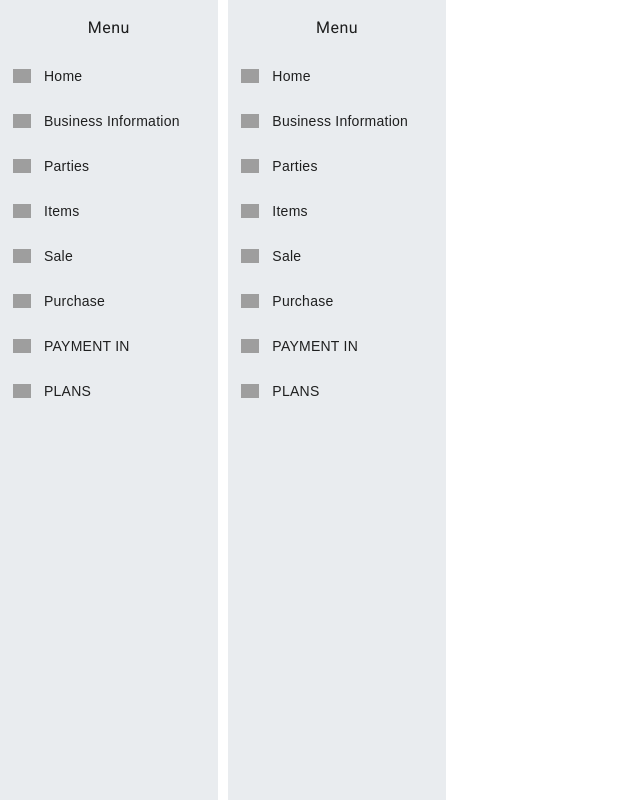
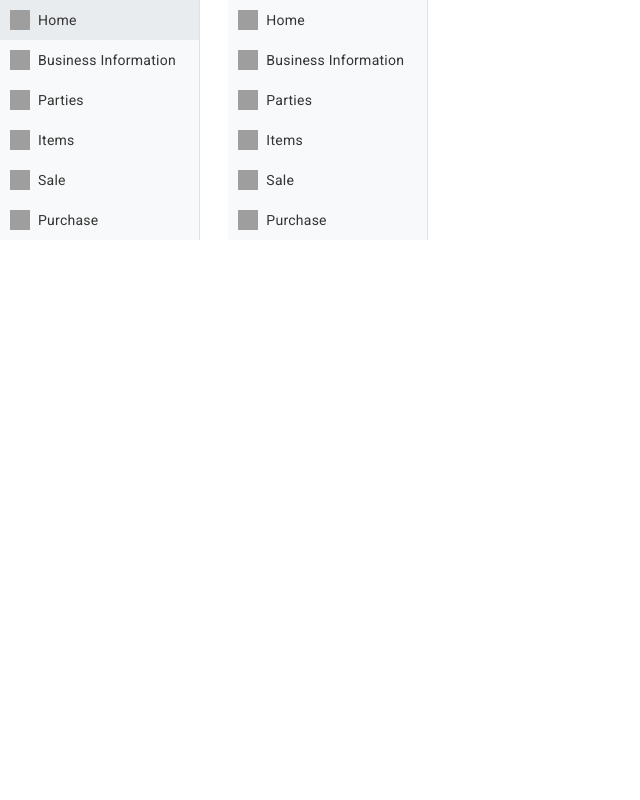
Before and after one commit to jayseth34/AutoMobile-Atk, an Angular app: page /sidebar in a window 1280 px wide. Shown: the whole page, without its empty margins (0-640 px from the left). Built offline with nearby package versions, Linux system fonts and the light colour scheme; grey boxes are pictures that could not be loaded.

Commit message:
Sidebar Enhanced

```diff
--- a/src/app/app.component.html
+++ b/src/app/app.component.html
@@ -3,7 +3,7 @@
 </div> -->
 
 <div class="container root-container">
-  <app-sidebar class="col-2 p-0"></app-sidebar>
+  <app-sidebar *ngIf="!dataService.isLogin" class="col-2 p-0"></app-sidebar>
   <div class="col-10">
     <router-outlet></router-outlet>
   </div>
--- a/src/app/app.component.ts
+++ b/src/app/app.component.ts
@@ -1,5 +1,6 @@
 import { Component } from '@angular/core';
 import { Router } from '@angular/router';
+import { DataService } from './services/data.service';
 
 @Component({
   selector: 'app-root',
@@ -10,7 +11,7 @@ export class AppComponent {
   title = 'automobile';
   currentRouteEndPoint = "";
 
-  constructor(private router: Router) {
+  constructor(private router: Router, public dataService: DataService) {
     this.currentRouteEndPoint = router.url.split('/')[1];
     console.log(`Current Route: ${this.currentRouteEndPoint}`);
   }
--- a/src/app/components/login/login.component.ts
+++ b/src/app/components/login/login.component.ts
@@ -4,6 +4,7 @@ import { FormControl, FormGroup } from '@angular/forms';
 import { ActivatedRoute, Router } from '@angular/router';
 import { LoginRequest } from 'src/app/models';
 import { ApiService } from 'src/app/services/api.service';
+import { DataService } from 'src/app/services/data.service';
 
 @Component({
   selector: 'app-login',
@@ -15,7 +16,7 @@ export class LoginComponent implements OnInit {
   showOtpInput:boolean = true;
   details:any;
 
-  constructor(private api: ApiService, private router: Router) { };
+  constructor(private api: ApiService, private router: Router, public dataService: DataService) { };
 
   ngOnInit(): void {
     localStorage.clear();
@@ -24,6 +25,7 @@ export class LoginComponent implements OnInit {
       password: new FormControl(""),
       otp: new FormControl(""),
     });
+    this.dataService.isLogin = true;
   }
 
   handleLoginFormSubmit() {
@@ -31,6 +33,7 @@ export class LoginComponent implements OnInit {
       const formValue = this.loginForm.getRawValue() as LoginRequest;
       this.api.AuthenticateUser(formValue).subscribe((res) => {
         if (res.status.toLowerCase().trim() === "success") {
+          this.dataService.isLogin = false;
           const AuthToken = {
             "token": res.accessToken,
             "expiryDate": res.expiryDate
@@ -69,6 +72,7 @@ export class LoginComponent implements OnInit {
       }
       this.api.VerifyOtp(body).subscribe((res:any) => {
         if (res.status.toLowerCase().trim() === "success") {
+          this.dataService.isLogin = false;
           const AuthToken = {
             "token": res.accessToken,
             "expiryDate": res.expiryDate
--- a/src/app/components/sidebar/sidebar.component.css
+++ b/src/app/components/sidebar/sidebar.component.css
@@ -1,58 +1,67 @@
 .sidebar {
-  width: 17vw;
-  height: 100%;
-  /* background-color: #333; */
-  position: fixed;
-  /*top: 0;
-  left: 0; Fixed on the left side */
-}
-
-.sidebar-content {
-  padding: 5px;
-  /* color: #fff; */
-}
+  width: 200px;
+  background-color: #f8f9fa;
+  border-right: 1px solid #dee2e6;
 
   .menu {
-  list-style: none;
+    list-style-type: none;
     padding: 0;
-}
+    margin: 0;
 
-.menu li {
-  display: flex; /* Use flexbox to align items */
-  align-items: center; /* Center vertically */
-  margin-bottom: 5px;
-  margin-left: 5px;
-  padding-left: 5px;
+    .tabs {
+      position: relative;
+
+      &.has-sub-menu > a {
         cursor: pointer;
       }
 
       .icon {
-  width: 24px; /* Set the width of the image */
-  height: auto; /* Maintain aspect ratio */
+        width: 20px;
+        height: 20px;
         margin-right: 10px;
-  padding: 3px;
       }
 
-.tabs a {
-  color: var(--font-color);
+      a {
+        display: flex;
+        align-items: center;
+        padding: 10px;
         text-decoration: none;
-  display: block; /* Ensure full text is clickable */
-  font-family: Arial, Helvetica, sans-serif;
+        color: #333;
+
+        &:hover {
+          background-color: #e9ecef;
+        }
       }
 
-.tabs {
-  height: 40px;
+      .sub-menu {
+        list-style-type: none;
+        padding: 0;
+        margin: 0;
+        padding-left: 20px; /* Indentation for sub-tabs */
+        background-color: #fff;
+
+        .sub-tabs {
+          a {
+            display: block;
+            padding: 10px;
+            text-decoration: none;
+            color: #333;
+
+            &:hover {
+              background-color: #e9ecef;
+            }
+          }
+        }
+      }
+    }
+  }
 }
 
-.tabs:hover {
-  background: var(--hover-color);
-  color: white;
+.sidebar .menu .tabs .tab-content {
+  display: flex;
+  align-items: center;
 }
 
-.menu li:hover {
-  color: white;
+.sidebar .menu .tabs .icon {
+  margin-right: 8px; /* Adjust as needed */
 }
-
-.tabs:hover a {
-  color: white;
-}
--- a/src/app/components/sidebar/sidebar.component.html
+++ b/src/app/components/sidebar/sidebar.component.html
@@ -1,73 +1,17 @@
-<!-- Creates a layout with a left-positioned sidenav and explicit content. -->
-<mat-sidenav-container class="sidebar bg-body-secondary">
-  <mat-sidenav-content>
-    <h4 class="text-center mt-3">Menu</h4>
-    <ul class="menu">
-      <li class="tabs">
-        <img
-          src="https://w7.pngwing.com/pngs/848/762/png-transparent-computer-icons-home-house-home-angle-building-rectangle-thumbnail.png"
-          alt="Home Icon"
-          class="icon"
-        />
-        <a href="#">Home</a>
-      </li>
-      <li class="tabs" (click)="openBusinessInfoModal()">
-        <img
-          src="https://w7.pngwing.com/pngs/848/762/png-transparent-computer-icons-home-house-home-angle-building-rectangle-thumbnail.png"
-          alt="Home Icon"
-          class="icon"
-        />
-        <a>Business Information</a>
-      </li>
-      <li
-        class="tabs"
-        routerLink="/party-homepage"
-        (click)="getPartyListData()"
-      >
-        <img
-          src="https://w7.pngwing.com/pngs/848/762/png-transparent-computer-icons-home-house-home-angle-building-rectangle-thumbnail.png"
-          alt="Home Icon"
-          class="icon"
-        />
-        <a>Parties</a>
-        <!-- <a (click)="openDialog()" >Parties</a> -->
-      </li>
-      <li class="tabs" routerLink="/item-homepage" (click)="getItemListData()">
-        <img src="https://w7.pngwing.com/pngs/848/762/png-transparent-computer-icons-home-house-home-angle-building-rectangle-thumbnail.png" alt="Home Icon" class="icon">
-        <a>Items</a>
-      </li>
-      <li class="tabs" routerLink="/Sale">
-        <img
-          src="https://w7.pngwing.com/pngs/848/762/png-transparent-computer-icons-home-house-home-angle-building-rectangle-thumbnail.png"
-          alt="Home Icon"
-          class="icon"
-        />
-        <a>Sale</a>
-      </li>
-      <li class="tabs" routerLink="/Purchase">
-        <img
-          src="https://w7.pngwing.com/pngs/848/762/png-transparent-computer-icons-home-house-home-angle-building-rectangle-thumbnail.png"
-          alt="Home Icon"
-          class="icon"
-        />
-        <a>Purchase</a>
-      </li>
-      <li class="tabs" routerLink="/inout">
-        <img
-          src="https://w7.pngwing.com/pngs/848/762/png-transparent-computer-icons-home-house-home-angle-building-rectangle-thumbnail.png"
-          alt="Home Icon"
-          class="icon"
-        />
-        <a>PAYMENT IN</a>
-      </li>
-      <li class="tabs" routerLink="/plans">
-        <img
-          src="https://w7.pngwing.com/pngs/848/762/png-transparent-computer-icons-home-house-home-angle-building-rectangle-thumbnail.png"
-          alt="Home Icon"
-          class="icon"
-        />
-        <a>PLANS</a>
-      </li>
-    </ul>
-  </mat-sidenav-content>
-</mat-sidenav-container>
+<div class="sidebar">
+  <ul class="menu">
+    <li class="tabs" *ngFor="let tab of tabs" [ngClass]="{ 'has-sub-menu': tab.subTabs }">
+      <a [routerLink]="tab.link" (click)="tab.action ? tab.action() : null" (click)="toggleSubMenu(tab)">
+        <div class="tab-content">
+          <img [src]="tab.icon" [alt]="tab.name + ' Icon'" class="icon" />
+        </div>
+        {{ tab.name }}
+      </a>
+      <ul class="sub-menu" *ngIf="tab.subTabs && tab.isOpen">
+        <li class="sub-tabs" *ngFor="let subTab of tab.subTabs">
+          <a [routerLink]="subTab.link">{{ subTab.name }}</a>
+        </li>
+      </ul>
+    </li>
+  </ul>
+</div>
--- a/src/app/components/sidebar/sidebar.component.ts
+++ b/src/app/components/sidebar/sidebar.component.ts
@@ -22,6 +22,61 @@ export class SidebarComponent {
     this.registeredPhoneNumber = parseInt(
       JSON.parse(localStorage.getItem('phonenumber') as string)
     );
+  }
+
+  tabs = [
+    {
+      name: 'Home',
+      link: '/',
+      icon: 'https://w7.pngwing.com/pngs/848/762/png-transparent-computer-icons-home-house-home-angle-building-rectangle-thumbnail.png',
+    },
+    {
+      name: 'Business Information',
+      icon: 'https://w7.pngwing.com/pngs/848/762/png-transparent-computer-icons-home-house-home-angle-building-rectangle-thumbnail.png',
+      action: () => this.openBusinessInfoModal()
+    },
+    {
+      name: 'Parties',
+      link: '/party-homepage',
+      icon: 'https://w7.pngwing.com/pngs/848/762/png-transparent-computer-icons-home-house-home-angle-building-rectangle-thumbnail.png',
+      action: () => this.getPartyListData()
+    },
+    {
+      name: 'Items',
+      link: '/item-homepage',
+      icon: 'https://w7.pngwing.com/pngs/848/762/png-transparent-computer-icons-home-house-home-angle-building-rectangle-thumbnail.png',
+      action: () => this.getItemListData()
+    },
+    {
+      name: 'Sale',
+      // link: '/Sale',
+      icon: 'https://w7.pngwing.com/pngs/848/762/png-transparent-computer-icons-home-house-home-angle-building-rectangle-thumbnail.png',
+      subTabs: [
+        { name: 'Sale Invoices', link: '/Sale/sale-invoice' },
+        { name: 'Estimate/ Quotation', link: '/sale-sub2' },
+        { name: 'Payment In', link: '/sale-sub3' },
+        { name: 'Sale Order', link: '/sale-sub4' },
+        { name: 'Delivery Challan', link: '/sale-sub4' },
+        { name: 'Sale Return/ Cr. Note', link: '/sale-sub4' }
+      ],
+      isOpen: false
+    },
+    {
+      name: 'Purchase',
+      // link: '/purchase',
+      icon: 'https://w7.pngwing.com/pngs/848/762/png-transparent-computer-icons-home-house-home-angle-building-rectangle-thumbnail.png',
+      subTabs: [
+        { name: 'Purchase Bills', link: '/Purchase/puchase-bills' },
+        { name: 'Payment Out', link: '/purchase-sub2' },
+        { name: 'Purchase Order', link: '/purchase-sub3' },
+        { name: 'Purchase Return/ Dr. Note', link: '/purchase-sub4' },
+      ],
+      isOpen: false
+    }
+  ];
+
+  toggleSubMenu(tab: any) {
+    tab.isOpen = !tab.isOpen;
   }
 
   getPartyListData() {
@@ -124,13 +179,4 @@ export class SidebarComponent {
       }
     })
   }
-
-  // calculateSummary(partyGroups: any[]): void {
-  //   partyGroups.forEach(group => {
-  //     this.totalGroupCount = this.totalGroupCount + 1;
-  //     this.totalGroupCountSum = this.totalGroupCountSum + group.partygroupcount;
-  //     console.log("GROUP SUMMAYR:", this.totalGroupCount,  this.totalGroupCountSum)
-  //   });
-  // }
-
 }
--- a/src/app/services/data.service.ts
+++ b/src/app/services/data.service.ts
@@ -5,6 +5,7 @@ import { BehaviorSubject } from 'rxjs';
   providedIn: 'root'
 })
 export class DataService {
+  isLogin: boolean = false;
   partyName:any;
   addPartyData = {
     partyName: "",
```
Lines whose indentation alone changed are shown as unchanged.
